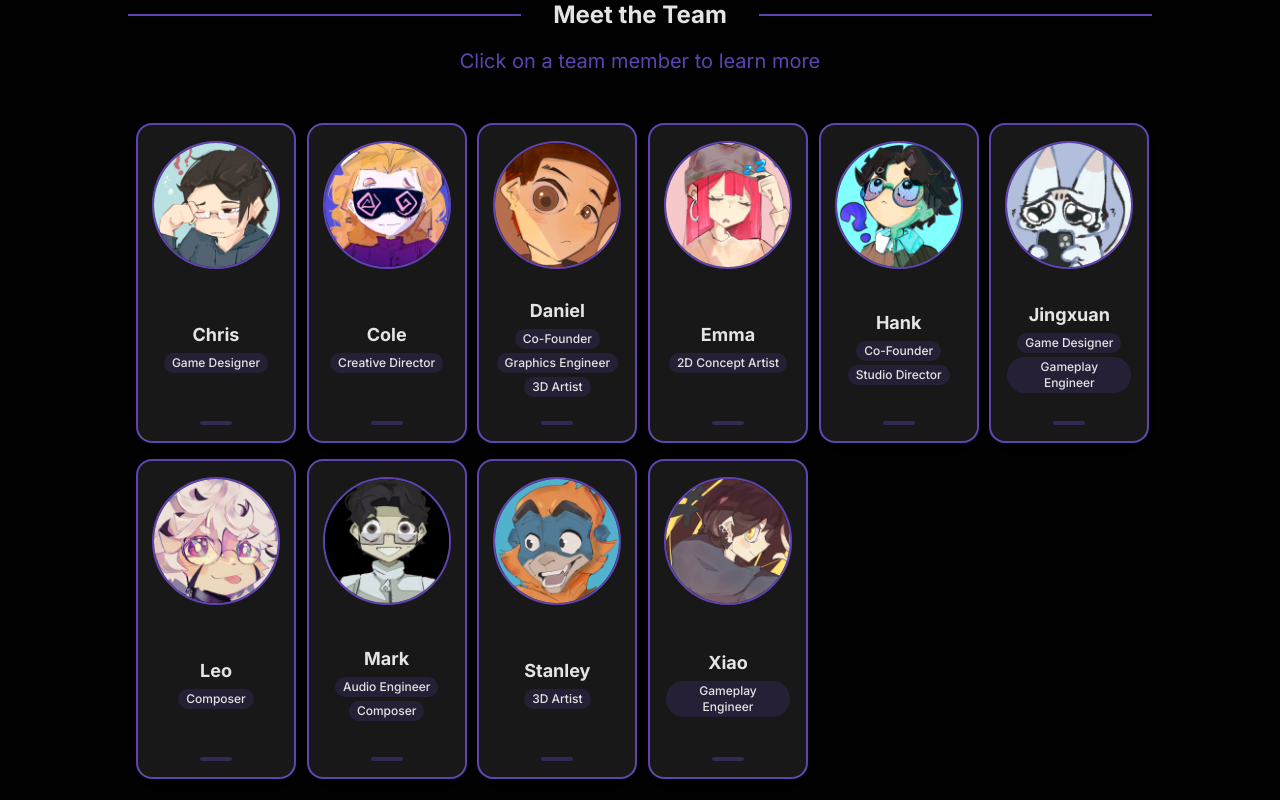
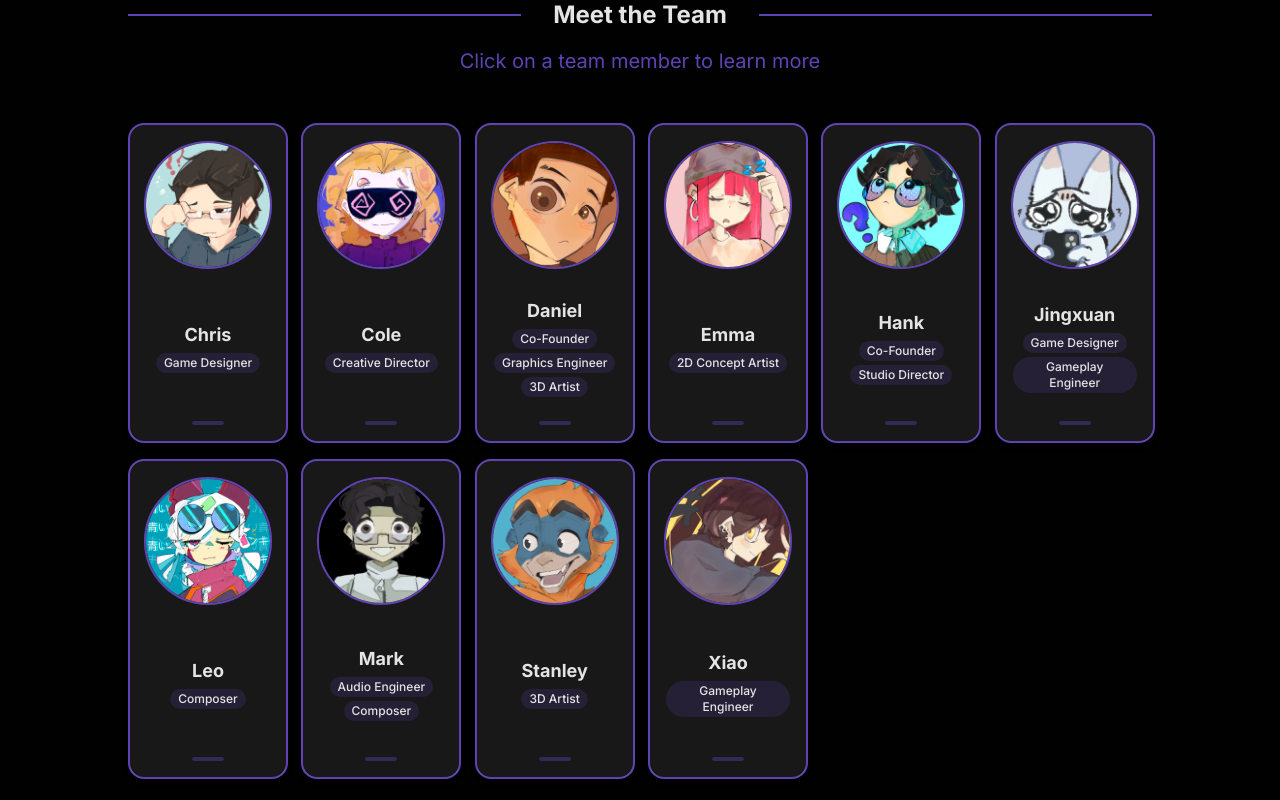
Before and after one commit to Christophers27/team-crescendo-website, a Next.js app: page /about in a window 1280 px wide. Shown: the part 800-1600 px from the top of the page. Built offline with nearby package versions, Linux system fonts and the light colour scheme.

Commit message:
fix: add leo pfp + membercard spacing fix

```diff
--- a/components/memberCard.tsx
+++ b/components/memberCard.tsx
@@ -13,7 +13,7 @@ export default function MemberCard({ member }: MemberCardProps) {
 
   return (
     <div
-      className="h-80 w-40 cursor-pointer perspective-midrange"
+      className="h-80 w-40 cursor-pointer"
       onClick={() => setIsFlipped(!isFlipped)}
     >
       <motion.div
--- a/components/sections/about-members-section.tsx
+++ b/components/sections/about-members-section.tsx
@@ -98,8 +98,8 @@ export default function AboutMembersSection() {
         </motion.p>
       </motion.div>
 
-      <div className="flex justify-center px-2">
-        <div className="grid grid-cols-2 sm:grid-cols-3 md:grid-cols-4 lg:grid-cols-5 xl:grid-cols-6 gap-4 max-w-7xl mx-auto">
+      <div className="flex justify-center">
+        <div className="grid grid-cols-2 sm:grid-cols-3 md:grid-cols-4 xl:grid-cols-6 gap-4 max-w-7xl mx-auto">
           {members.map((member) => (
             <MemberCard key={member.name} member={member} />
           ))}
```
Also changed, not shown: public/profiles/leo.png.
